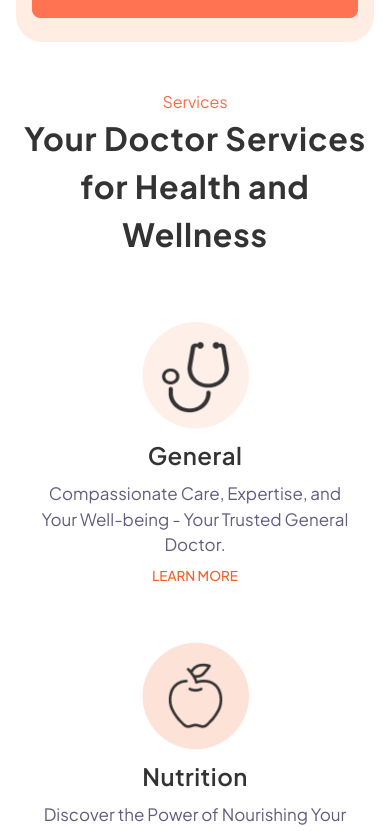
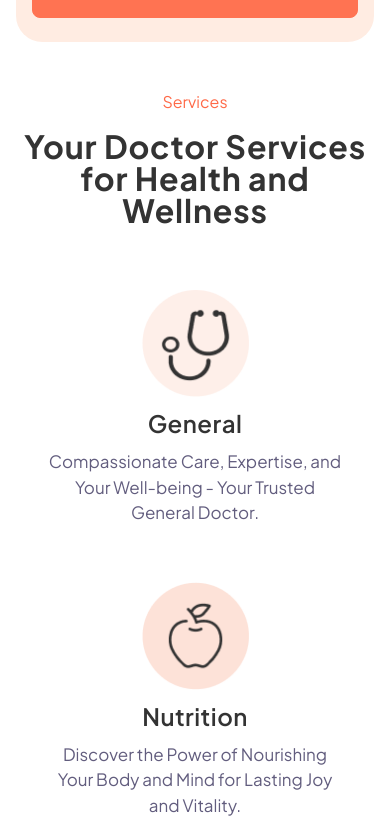
Before and after one commit to Iqtidartara/-SmileJoy, a Next.js app: page / in a window 390 px wide. Shown: the part 3606-4437 px from the top of the page. Built offline with nearby package versions, Linux system fonts and the light colour scheme.

Commit message:
first commit

```diff
--- a/app/page.tsx
+++ b/app/page.tsx
@@ -1,5 +1,5 @@
 import About from "@/components/About";
-import NewComponent from "@/components/Carousel";
+import Carousel from "@/components/Carousel";
 import Contact from "@/components/Contact";
 import Faq from "@/components/Faq's";
 import HomeSection from "@/components/HomeSection";
@@ -13,7 +13,7 @@ export default function Home() {
   <main>
 <HomeSection/>
 <About />
-<NewComponent />
+<Carousel />
 <Services/>
 <Contact/>
 <Smile />
--- a/components/Faq's.tsx
+++ b/components/Faq's.tsx
@@ -10,7 +10,7 @@ import {
 const Faq = () => {
   return (
     <section className='w-full'>
-<main className='mx-auto max-w-[90rem] md:px-32 px-4 md:py-[8.66rem] py-[3rem] flex flex-col md:flex-row items-start justify-start '>
+<main className='mx-auto max-w-[90rem] md:px-32 px-4 md:py-[8.66rem] py-[3rem] flex flex-col md:flex-row items-start justify-start md:gap-0 gap-16'>
 
     <div className='md:w-1/2 w-full '>
         <h1 className='textcolor font-[700] md:text-[3rem] text-[2rem] tracking-[0.06rem] md:leading-[125%] leading-normal md:text-start text-center'>Everything you <br/> need to know</h1>
--- a/components/Services.tsx
+++ b/components/Services.tsx
@@ -48,13 +48,13 @@ const Services = () => {
 
 <div>
     <p className='md:text-[1.25rem] text-[1rem] text-[#FF6947] font-[400] leading-normal text-center md:mb-6 mb-0'>Services</p>
-    <h2 className='textcolor md:text-[2.625rem] text-[2rem] font-[700] md:leading-[133.333%] leading-normal tracking-[0.0525rem] text-center'>Your Doctor Services for <br className='md:block hidden'/> Health and Wellness</h2>
+    <h2 className='textcolor md:text-[2.625rem] text-[2rem] font-[700] md:leading-[133.333%] leading-[1] tracking-[0.0525rem] text-center md:mt-auto mt-4'>Your Doctor Services for <br className='md:block hidden'/> Health and Wellness</h2>
 </div>
 {/* cards of services */}
 <div className='className=" grid md:grid-cols-3 sm:grid-cols-2 grid-cols-1  gap-14 mt-16 max-w-[77.46806rem]'>
 {cardData.map((items ,index) => (
 
-<div key={index}  className="inline-flex flex-col items-center md:gap-5 gap-2 px-6">
+<div key={index}  className="inline-flex flex-col items-center md:gap-5 gap-2 px-8">
     <Image
       src={items.url}
       alt="doctor"
@@ -69,7 +69,7 @@ height={107}
       {" "}
       {items.description}
     </p>
-    <Link href={"#"} className='text-[#F46029] font-[500] text-[0.845rem] md:leading-[125%] leading-normal uppercase'>Learn more</Link>
+
   </div>
 ))}
 
--- a/components/Testemonial.tsx
+++ b/components/Testemonial.tsx
@@ -36,7 +36,7 @@ const Testemonial = () => {
     ]
   return (
   <section className='w-full bg-[#FFECE2]'>
-    <main className='mx-auto max-w-[90rem] md:px-0 px-4 md:py-16 py-10'>
+    <main className='mx-auto max-w-[90rem] px-0  md:py-16 py-10'>
         <div className='text-center'>
         <p className="text-[#FF6947] text-[1.25rem] font-[400] leading-normal md:mb-4 mb-0">
         The SmileJoy Approach
```
